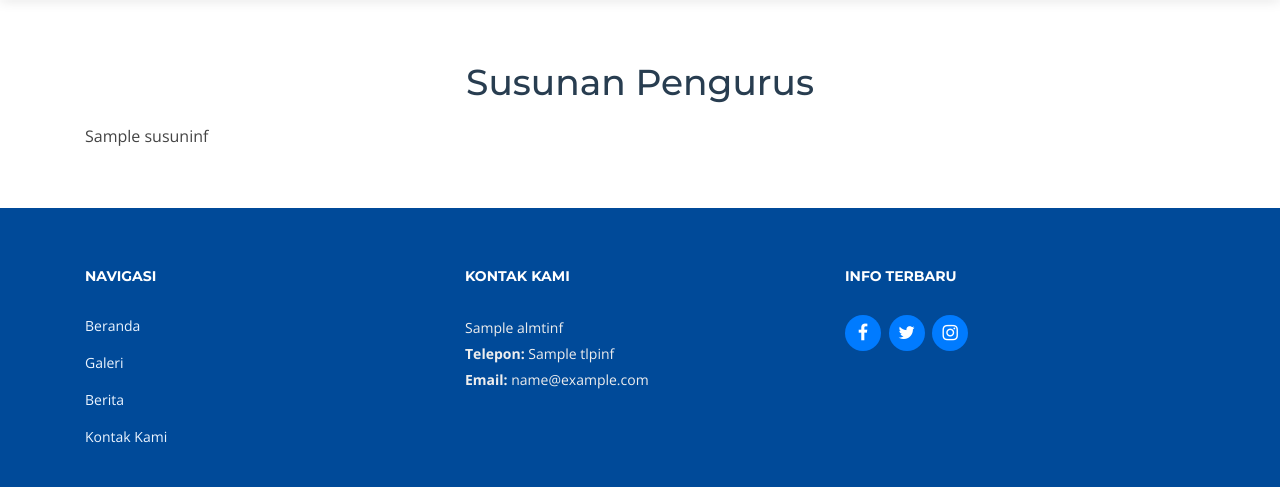
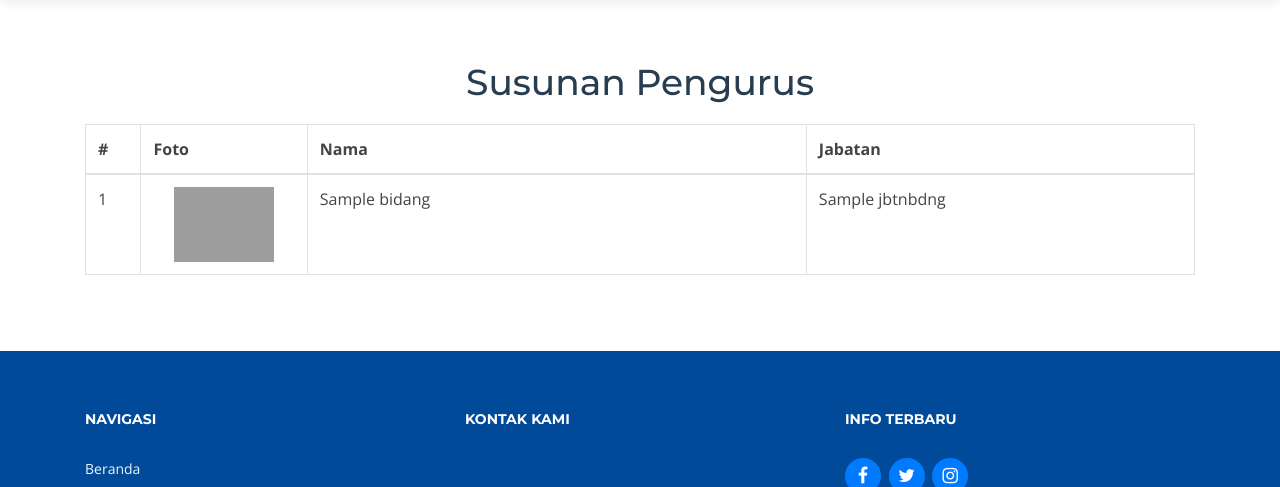
Before and after one commit to alifahfathonah/dpdknpibalikpapan, a CodeIgniter app: the page made by application/views/front/susunan.php in a window 1280 px wide. Shown: the part 525-1012 px from the top of the page. Run offline with CodeIgniter, Linux system fonts and the light colour scheme; tables that the repository leaves empty hold one stand-in row (values such as "Sample post"); the template is opened without the code that fills it: most values are stand-ins (such as "Sample title", 1, 10 or a date in 2020); data that the repository does not hold is empty; grey boxes are pictures that could not be loaded.

Commit message:
v.1.9 - modif front view susunan

```diff
--- a/application/controllers/Welcome.php
+++ b/application/controllers/Welcome.php
@@ -17,6 +17,7 @@ class Welcome extends CI_Controller {
         $this->load->model('informasi_model');
         $this->load->model('pengurus_model');
 		$this->load->model('organisasi_model');
+		$this->load->model('bidang_model');
 
     }
 
@@ -41,8 +42,9 @@ class Welcome extends CI_Controller {
 		elseif ($look == "susunan") {
 			$parsing = array(
 				'pengurus' 	=> $this->pengurus_model->get_data('all',null),
+				'bidang' 	=> $this->bidang_model->get_data('all',null),
 				'informasi' => $this->informasi_model->get_data('first',null),
-				'pk' 			=> $this->organisasi_model->get_data('where_jns','PK'),
+				'pk' 		=> $this->organisasi_model->get_data('where_jns','PK'),
 			);
 			$this->load->view('front/susunan',$parsing);
 		}
--- a/application/views/front/susunan.php
+++ b/application/views/front/susunan.php
@@ -30,7 +30,29 @@
                 </header>
                 <div class="row">
                     <div class="col-lg-12">
-                        <?= $informasi->susuninf ?>
+                        <table class="table table-bordered">
+                            <thead>
+                                <tr>
+                                    <th width="5%">#</th>
+                                    <th width="15%">Foto</th>
+                                    <th width="40">Nama</th>
+                                    <th width="35%">Jabatan</th>
+                                </tr>
+                            </thead>
+                            <tbody>
+                                <?php
+                                    $no = 1;
+                                    foreach($bidang as $bdg):
+                                ?>
+                                <tr>
+                                    <td><?= $no++ ?></td>
+                                    <td align="center"><img class="img-fluid" src="<?= base_url('asset/bidang/'.$bdg->gbrbdng) ?>" alt="foto pengurus" width="100" height="125"></td>
+                                    <td><?= $bdg->namabdng ?></td>
+                                    <td><?= $bdg->jbtnbdng ?></td>
+                                </tr>
+                                <?php endforeach; ?>
+                            </tbody>
+                        </table>
                     </div>
                 </div>
             </div>
```
